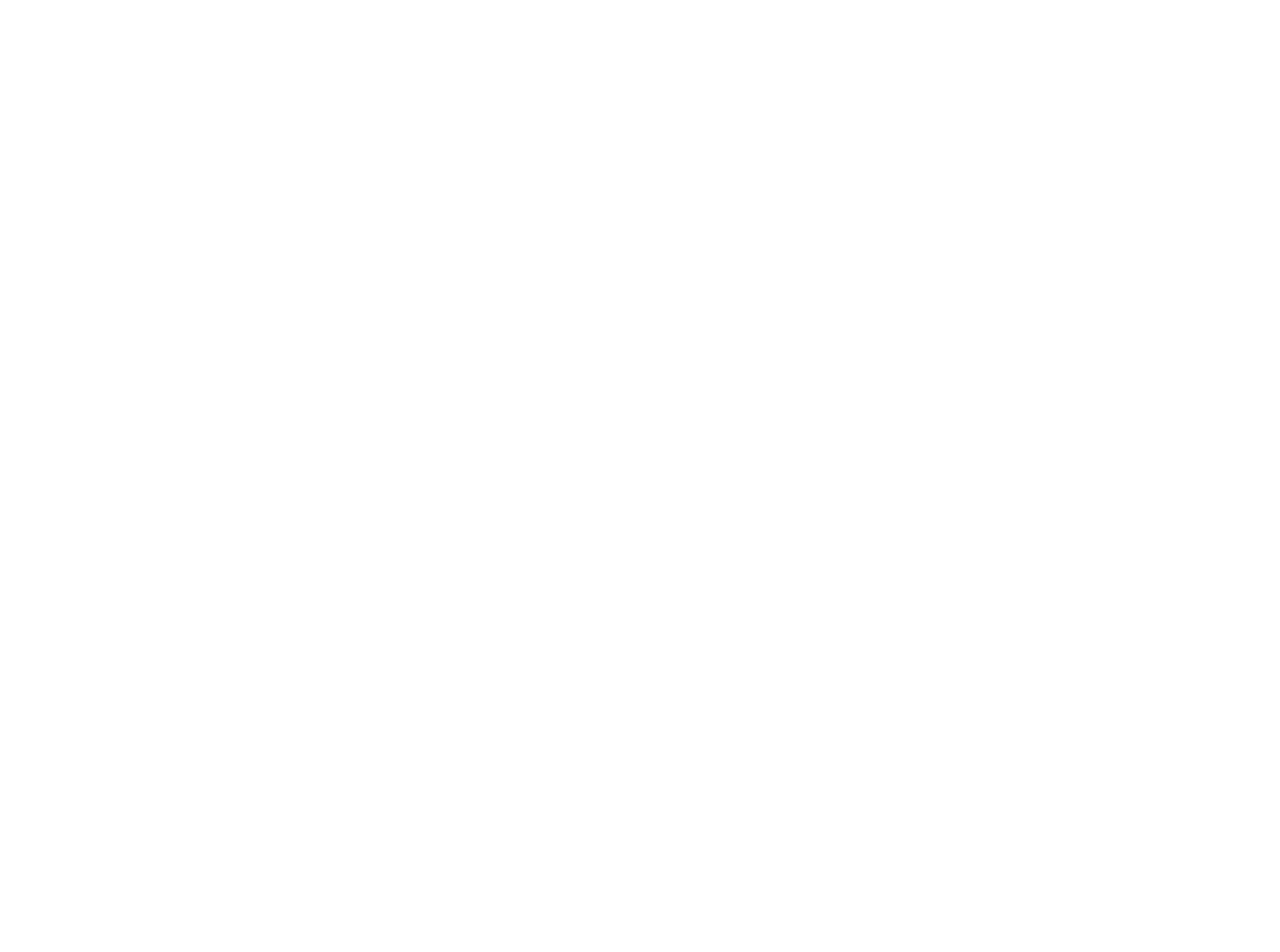
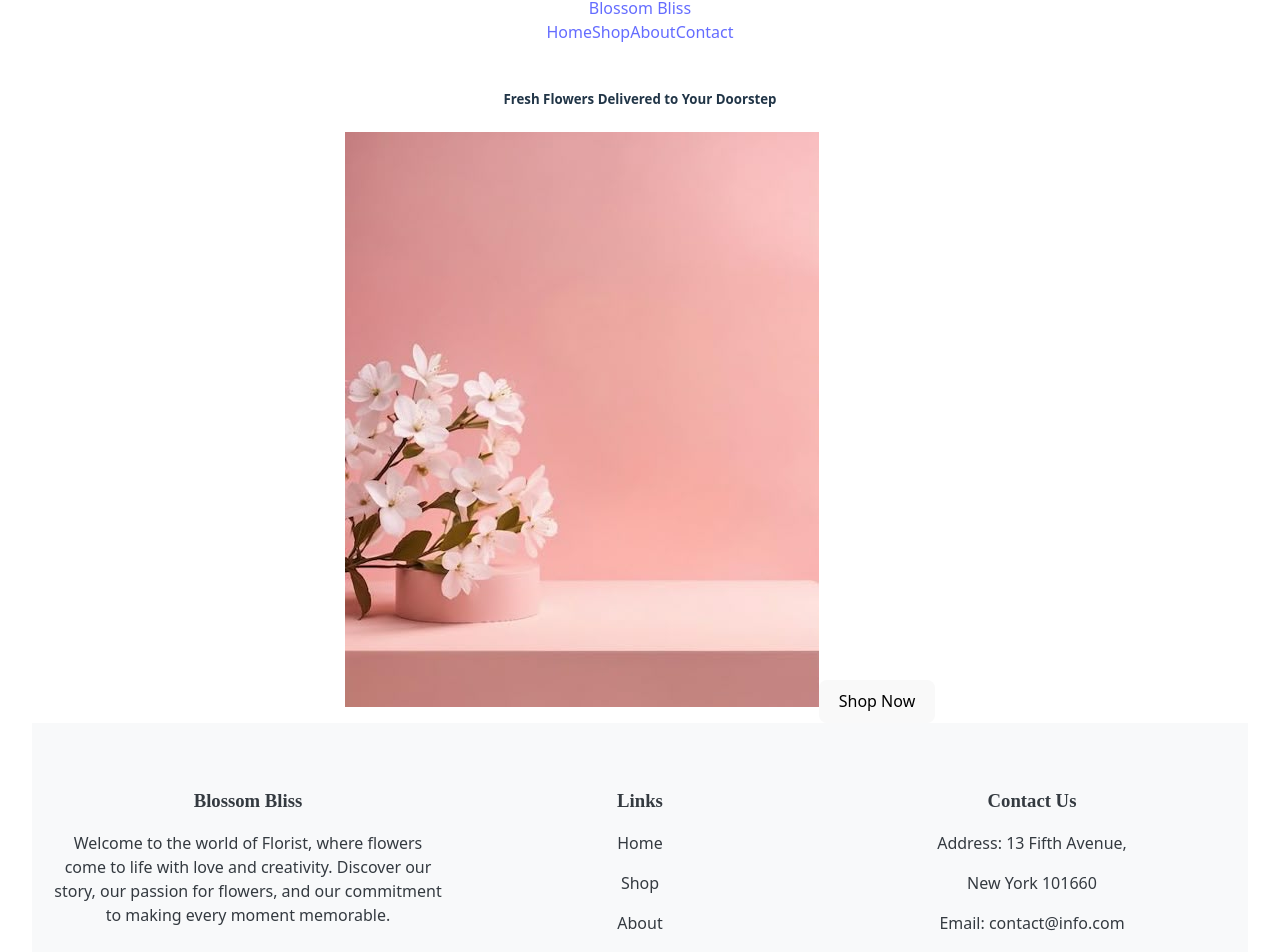
Before and after one commit to prajula255/blossom, a React (Vite) app: page /home in a window 1280 px wide. Before the commit this address had no page. Shown: the part 36-988 px from the top of the page. Before the commit the page ends 800 px from the top, so only its background shows below. Built offline with nearby package versions, Linux system fonts and the light colour scheme.

Commit message:
homepage created

```diff
--- a/src/App.jsx
+++ b/src/App.jsx
@@ -3,6 +3,7 @@
 import './App.css'
 import RegisterPage from './pages/registeration/registerPage'
 import LoginPage from './pages/login/loginPage'
+import HomePage from './pages/home/homePage'
 
 function App() {
 
@@ -12,6 +13,7 @@
         <Routes>
           <Route path='/login' element={<LoginPage />} />
           <Route path='/register' element={<RegisterPage />} />
+          <Route path='/home' element={<HomePage/>}/>
         </Routes>
       </Router>
     </>
--- a/src/components/footer.jsx
+++ b/src/components/footer.jsx
@@ -1,34 +1,34 @@
+import React from "react";
+
 function FooterEg() {
     return (
         <>
-            <footer>
-                <div className='d-flex flex-wrap bg-primary-subtle text-dark justify-content-evenly p-5 gap-2 '>
-                    <div>
-                        <h6>Blossom Bliss</h6>
-                        <p>Welcome to the world of Florist, where flowers come to life with love and creativity. Discover our story, our passion for flowers, and our commitment to making every moment memorable.
+            <footer style={{ backgroundColor: '#f8f9fa', color: '#343a40', padding: '40px 20px', display: 'flex', flexWrap: 'wrap', justifyContent: 'space-evenly' }}>
+                <div style={{ margin: '5px 0', flex: '1 1 200px', minWidth: '200px' }}>
+                    <h3 style={{ fontWeight: 'bold', marginBottom: '15px', fontFamily: "serif" }}>Blossom Bliss</h3>
+                    <p >
+                        Welcome to the world of Florist, where flowers come to life with love and creativity. Discover our story, our passion for flowers, and our commitment to making every moment memorable.
+                    </p>
+                </div>
 
-                        </p>
-                    </div>
+                <div style={{ margin: '5px 0', flex: '1 1 200px', minWidth: '200px' }}>
+                    <h3 style={{ fontWeight: 'bold', marginBottom: '15px', fontFamily: "serif" }}>Links</h3>
+                    <p >Home</p>
+                    <p >Shop</p>
+                    <p >About</p>
+                    <p >Contact</p>
+                </div>
 
-                    <div>
-                        <h6>Link</h6>
-
-                        <p>Home</p>
-                        <p>Shop</p>
-                        <p>About</p>
-                        <p>Contact</p>
-                    </div>
-
-                    <div>
-                        <h6>Contact Us</h6>
-                        <p>Address: 13 Fifth Avenue, New York 101660
-                            Email: contact@info.com
-                            Phone: +91 987 654 321
-                        </p>
-                    </div>
+                <div style={{ margin: '5px 0', flex: '1 1 200px', minWidth: '200px' }}>
+                    <h3 style={{ fontWeight: 'bold', marginBottom: '15px', fontFamily: "serif" }}>Contact Us</h3>
+                    <p >Address: 13 Fifth Avenue, </p>
+                    <p>New York 101660</p>
+                    <p >Email: contact@info.com</p>
+                    <p>Phone: +91 987 654 321</p>
                 </div>
             </footer>
         </>
-    )
+    );
 }
+
 export default FooterEg;
--- a/src/components/navbar.jsx
+++ b/src/components/navbar.jsx
@@ -9,10 +9,10 @@
         <Container>
           <Navbar.Brand href="#home">Blossom Bliss</Navbar.Brand>
           <Nav className="me-auto">
-            <Nav.Link href="#home">Home</Nav.Link>
-            <Nav.Link href="#features">Shop</Nav.Link>
-            <Nav.Link href="#pricing">About</Nav.Link>
-            <Nav.Link href="#pricing">Contact</Nav.Link>
+            <Nav.Link href="/home">Home</Nav.Link>
+            <Nav.Link href="/shop">Shop</Nav.Link>
+            <Nav.Link href="/about">About</Nav.Link>
+            <Nav.Link href="/contact">Contact</Nav.Link>
 
           </Nav>
         </Container>
--- /dev/null
+++ b/src/pages/home/homePage.jsx
@@ -0,0 +1,28 @@
+import React from "react";
+import { Button } from "react-bootstrap";
+import NavEg from "../../components/navbar";
+import FooterEg from "../../components/footer";
+function HomePage() {
+
+    return (
+        <>
+            <NavEg />
+            <div className="min-h-screen bg-pink-100 flex flex-col items-center justify-center p-6">
+                <header className="w-full max-w-4xl text-center mb-6">
+                    {/* <h1 className="text-4xl font-bold text-pink-700">Blossom Bliss</h1> */}
+                    <h5 className="text-lg text-gray-600">Fresh Flowers Delivered to Your Doorstep</h5>
+                </header>
+
+                <div className="w-full max-w-4xl flex flex-col items-center" >
+
+                    <img src="/home.jpg" alt="Flowers" className="w-full rounded-xl shadow-md mb-6" />
+                    <Button className="bg-pink-600 text-white px-6 py-3 rounded-lg shadow-md hover:bg-pink-700">
+                        Shop Now
+                    </Button>
+                </div>
+            </div>
+            <FooterEg />
+        </>
+    )
+}
+export default HomePage
--- a/src/pages/login/loginPage.jsx
+++ b/src/pages/login/loginPage.jsx
@@ -1,11 +1,14 @@
 import React, { useState } from "react";
 import { Container, Form, Row, Col, Button } from "react-bootstrap";
+import { useNavigate } from "react-router-dom";
 
 const LoginPage = () => {
     const [userCredentials, setUserCredentials] = useState({
         loginEmail: "",
         loginPassword: "",
     });
+
+    const navigate = useNavigate();
 
     const handleInputChange = (e) => {
         const { name, value } = e.target;
@@ -25,6 +28,8 @@
 
         alert("Login successful!");
         console.log("Logged in with:", userCredentials);
+
+        navigate("/home");
     };
 
     return (
@@ -45,7 +50,6 @@
                 color: "white",
             }}
         >
-            {/* Dark overlay for better readability */}
             <div
                 style={{
                     position: "absolute",
@@ -53,16 +57,15 @@
                     left: 0,
                     width: "100%",
                     height: "100%",
-                    backgroundColor: "rgba(0, 0, 0, 0.5)",
-                    zIndex: 1,
+                    backgroundColor: "rgba(0, 0, 0, 0.5)"
                 }}
             ></div>
 
-            <Container style={{ position: "relative", zIndex: 2 }}>
+            <Container style={{ position: "relative" }}>
                 <Row className="justify-content-center">
                     <Col md={5} sm={8}>
                         <div
-                            className="p-4  rounded-3 text-center"
+                            className="p-4 rounded-3 text-center"
                             style={{
                                 backgroundColor: "rgba(249, 251, 251, 0.23)",
                                 backdropFilter: "blur(5px)",
@@ -98,7 +101,7 @@
                                     />
                                 </Form.Group>
 
-                                <Button variant="primary" type="submit" className="w-100 py-2" style={{ borderRadius: "8px", color: "#007bff" }}>
+                                <Button variant="primary" type="submit" className="w-100 py-2" style={{ borderRadius: "8px" }}>
                                     Login
                                 </Button>
                             </Form>
```
Also changed, not shown: public/ho.jpeg (added), public/home.jpg (added), src/provider/protectedRoute.jsx (added).
